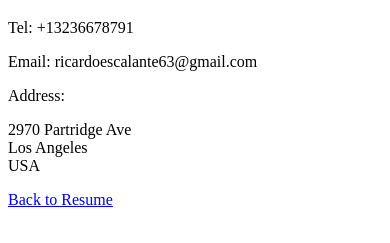
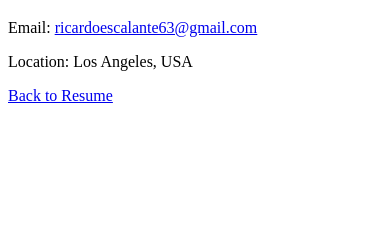
Before and after one commit to haru0928/resume.html, a plain HTML site: page public/contact.html in a window 390 px wide. Shown: the part 61-304 px from the top of the page. Drawn offline with Linux system fonts and the light colour scheme.

Commit message:
fix: remove hardcoded PII (phone number, home address) from contact page
Removed personal phone number and full home address from contact.html
to prevent privacy exposure via public git repo. Kept email (already
used as git author email) and general city/country location.

Co-Authored-By: Devin AI <158243242+devin-ai-integration[bot]@users.noreply.github.com>

```diff
--- a/public/contact.html
+++ b/public/contact.html
@@ -7,14 +7,8 @@
 </head>
 <body>
     <h1>Contact Me</h1>
-    <p>Tel: +13236678791</p>
-    <p>Email: ricardoescalante63@gmail.com</p>
-    <p>Address:</p>
-    <p>
-      2970 Partridge Ave<br />
-      Los Angeles<br />
-      USA<br />
-    </p>
+    <p>Email: <a href="mailto:ricardoescalante63@gmail.com">ricardoescalante63@gmail.com</a></p>
+    <p>Location: Los Angeles, USA</p>
 
     <p><a href="../index.html">Back to Resume</a></p>
 </body>
```
